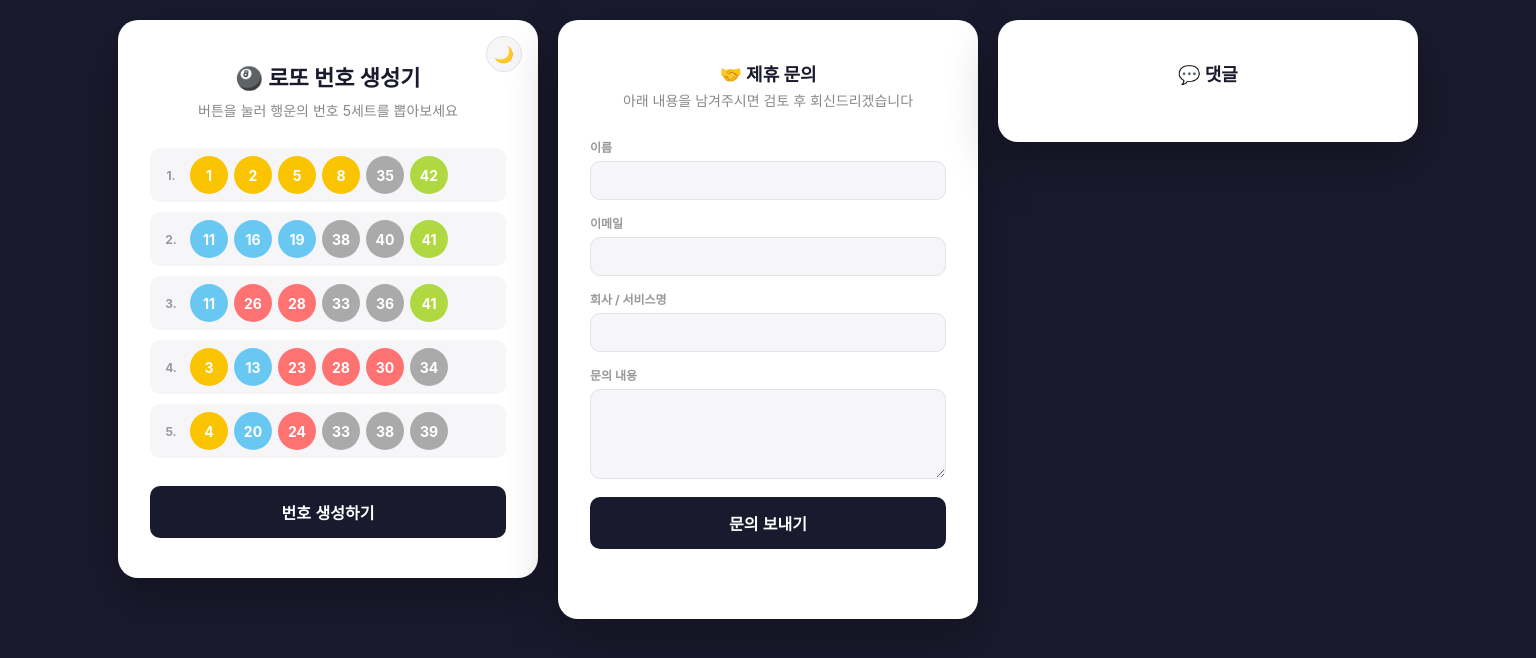
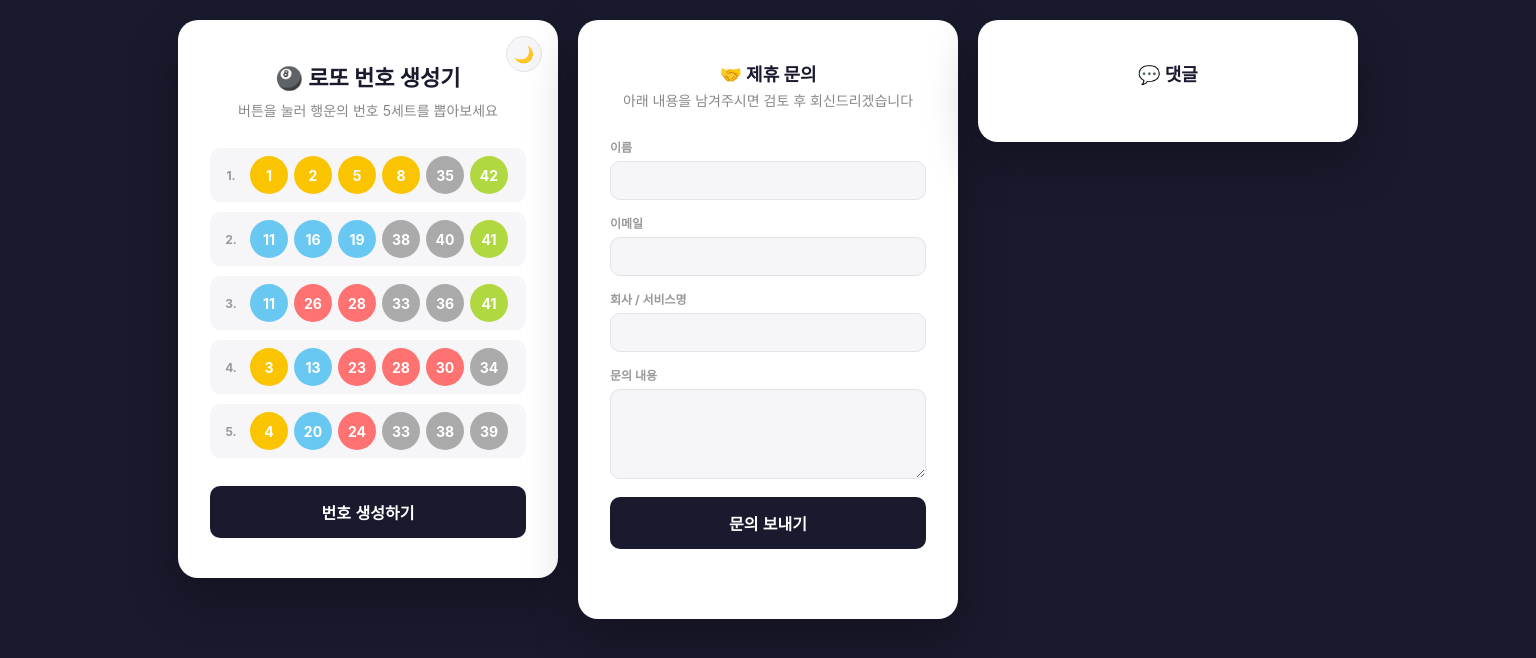
Before and after one commit to jeonghyun939-star/product-build-lecture, a plain HTML site: page index.html in a window 1536 px wide. Drawn offline with Linux system fonts and the light colour scheme; a script that the page names is missing.

Commit message:
Shrink card width so 3-column layout fits smaller laptop screens

```diff
--- a/index.html
+++ b/index.html
@@ -39,8 +39,9 @@
     margin: 0;
     min-height: 100vh;
     display: flex;
-    flex-direction: column;
-    align-items: center;
+    flex-direction: row;
+    flex-wrap: wrap;
+    align-items: flex-start;
     justify-content: center;
     gap: 20px;
     padding: 20px;
@@ -48,24 +49,13 @@
     font-family: -apple-system, BlinkMacSystemFont, "Segoe UI", Roboto, sans-serif;
     transition: background 0.3s ease;
   }
-  @media (min-width: 1300px) {
-    body {
-      flex-direction: row;
-      align-items: flex-start;
-    }
-    .container,
-    .comments-container {
-      width: 420px;
-      flex-shrink: 0;
-    }
-  }
   .container {
     position: relative;
     background: var(--bg-container);
     border-radius: 20px;
     padding: 40px 32px;
-    width: 100%;
-    max-width: 420px;
+    flex: 1 1 300px;
+    max-width: 380px;
     text-align: center;
     box-shadow: 0 20px 50px var(--shadow);
     transition: background 0.3s ease, box-shadow 0.3s ease;
@@ -175,8 +165,7 @@
   }
   .form-container p.sub { text-align: center; }
   .comments-container {
-    width: 100%;
-    max-width: 420px;
+    max-width: 380px;
   }
   .comments-container h2 { margin-bottom: 16px; }
   .field {
```
